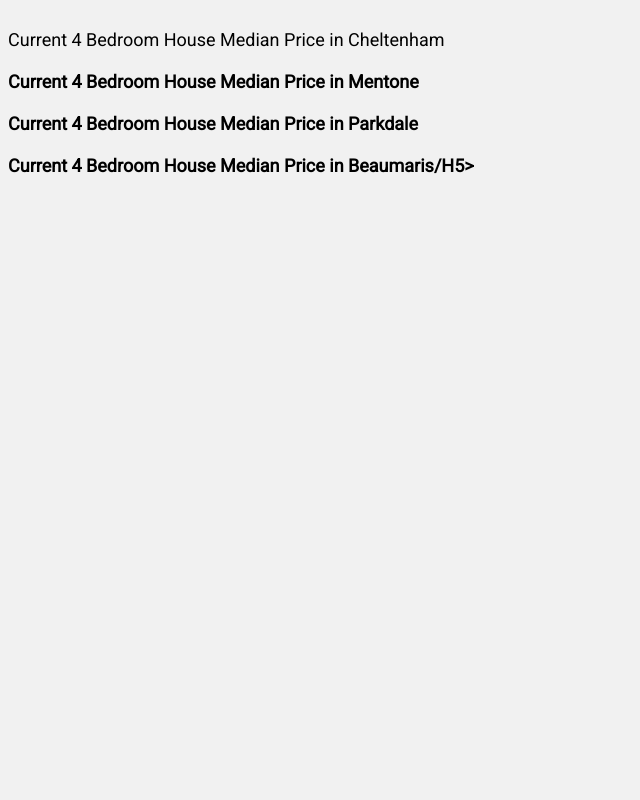
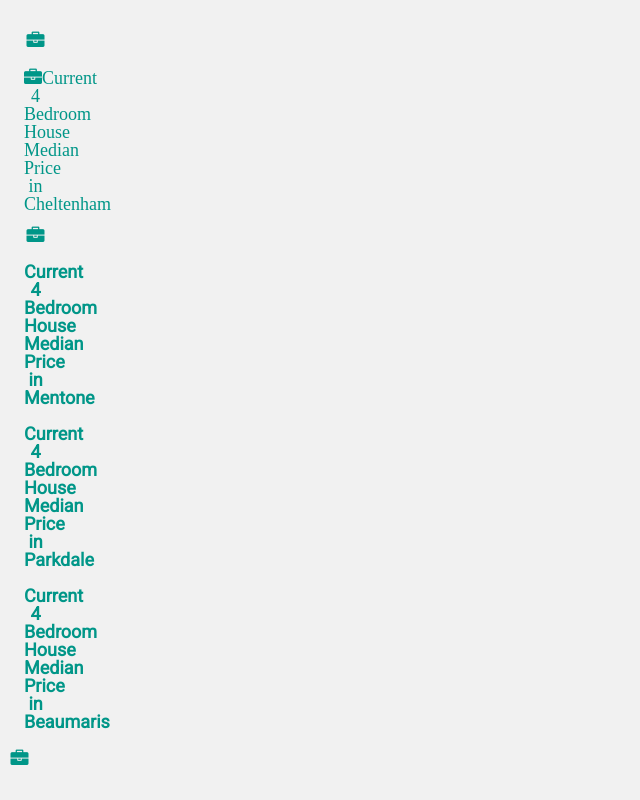
Before and after one commit to benjaminwillett/houseprices, a Flask app: page / in a window 1280 px wide. Shown: the whole page, without its empty margins (0-640 px from the left). Run offline with Flask 2, Linux system fonts and the light colour scheme; parts of the project's set-up code (start-up, migrations or seed data) failed here and were passed over.

Commit message:
make it better

```diff
--- a/templates/main.html
+++ b/templates/main.html
@@ -17,7 +17,9 @@
   <!-- The Grid -->
   <div class="w3-row-padding">
 
-<H5>Current 4 Bedroom House Median Price in Cheltenham</H5>
+       <div class="w3-container">
+
+          <p><i class="fa fa-briefcase fa-fw w3-margin-right w3-large w3-text-teal"><H5>Current 4 Bedroom House Median Price in Cheltenham</H5>
 <p><b>{% for each in REFINEDCHELT %}
     {{ each }}</b> Price has changed by {{ CHANGE }}</p>
 
@@ -35,8 +37,10 @@
 
 {% endfor %}
 
-<H5>Current 4 Bedroom House Median Price in Beaumaris/H5>
+<H5>Current 4 Bedroom House Median Price in Beaumaris</H5>
 <p><b>{% for each in REFINEDBEAU %}
     {{ each }}</b></p>
 
 {% endfor %}
+  </div>
+</div>
```
